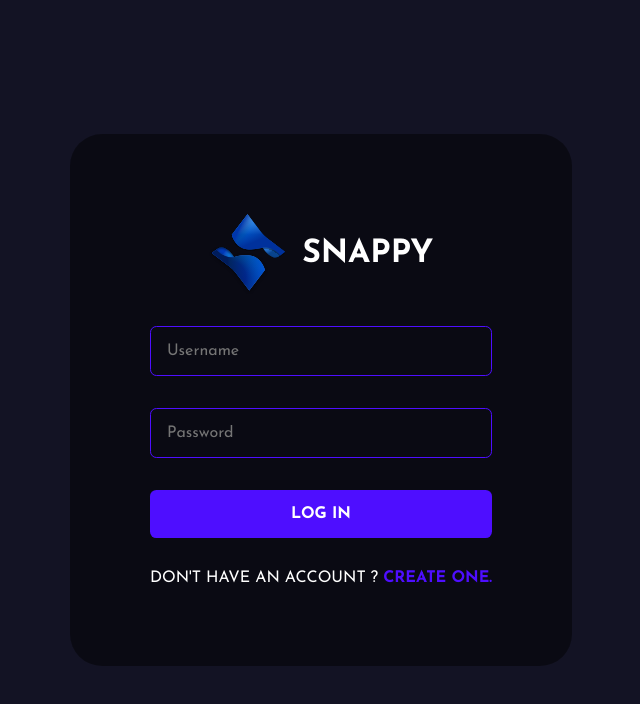
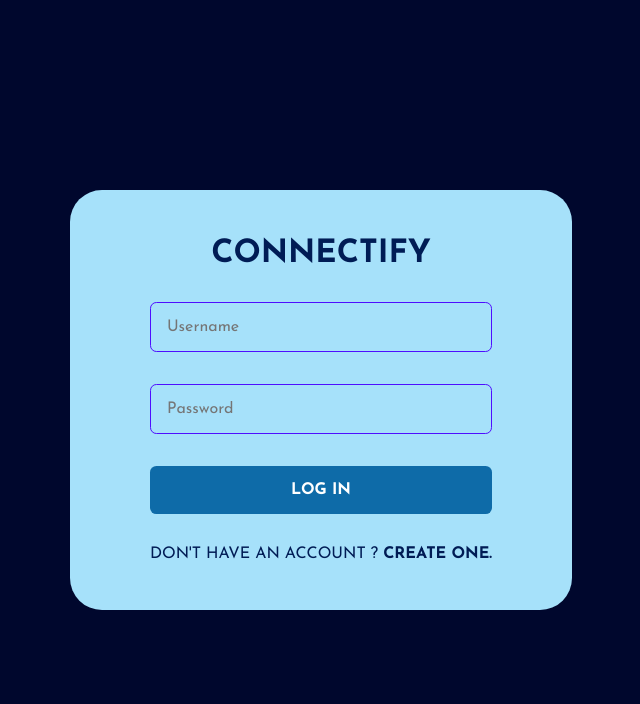
Before and after one commit to NabeelSohail-30/Chat-App-MERN-Stack, a React (Create React App) app in the folder public/: page /login in a window 1280 px wide. Shown: the top 704 px of the page, without its empty margins (319-959 px from the left). Built offline with nearby package versions, Linux system fonts and the light colour scheme; no server answers.

Commit message:
re brand

```diff
--- a/public/src/pages/Login.jsx
+++ b/public/src/pages/Login.jsx
@@ -66,8 +66,8 @@
       <FormContainer>
         <form action="" onSubmit={(event) => handleSubmit(event)}>
           <div className="brand">
-            <img src={Logo} alt="logo" />
-            <h1>snappy</h1>
+            {/* <img src={Logo} alt="logo" /> */}
+            <h1>Connectify</h1>
           </div>
           <input
             type="text"
@@ -101,7 +101,7 @@
   justify-content: center;
   gap: 1rem;
   align-items: center;
-  background-color: #131324;
+  background-color: #00072d;
   .brand {
     display: flex;
     align-items: center;
@@ -111,7 +111,7 @@
       height: 5rem;
     }
     h1 {
-      color: white;
+      color: #001c55;
       text-transform: uppercase;
     }
   }
@@ -120,16 +120,16 @@
     display: flex;
     flex-direction: column;
     gap: 2rem;
-    background-color: #00000076;
+    background-color: #a6e1fa;
     border-radius: 2rem;
-    padding: 5rem;
+    padding: 3rem 5rem;
   }
   input {
     background-color: transparent;
     padding: 1rem;
     border: 0.1rem solid #4e0eff;
     border-radius: 0.4rem;
-    color: white;
+    color: #001c55;
     width: 100%;
     font-size: 1rem;
     &:focus {
@@ -138,7 +138,7 @@
     }
   }
   button {
-    background-color: #4e0eff;
+    background-color: #0e6ba8;
     color: white;
     padding: 1rem 2rem;
     border: none;
@@ -148,14 +148,14 @@
     font-size: 1rem;
     text-transform: uppercase;
     &:hover {
-      background-color: #4e0eff;
+      background-color: #0a2472;
     }
   }
   span {
-    color: white;
+    color: #001c55;
     text-transform: uppercase;
     a {
-      color: #4e0eff;
+      color: #001c55;
       text-decoration: none;
       font-weight: bold;
     }
```
